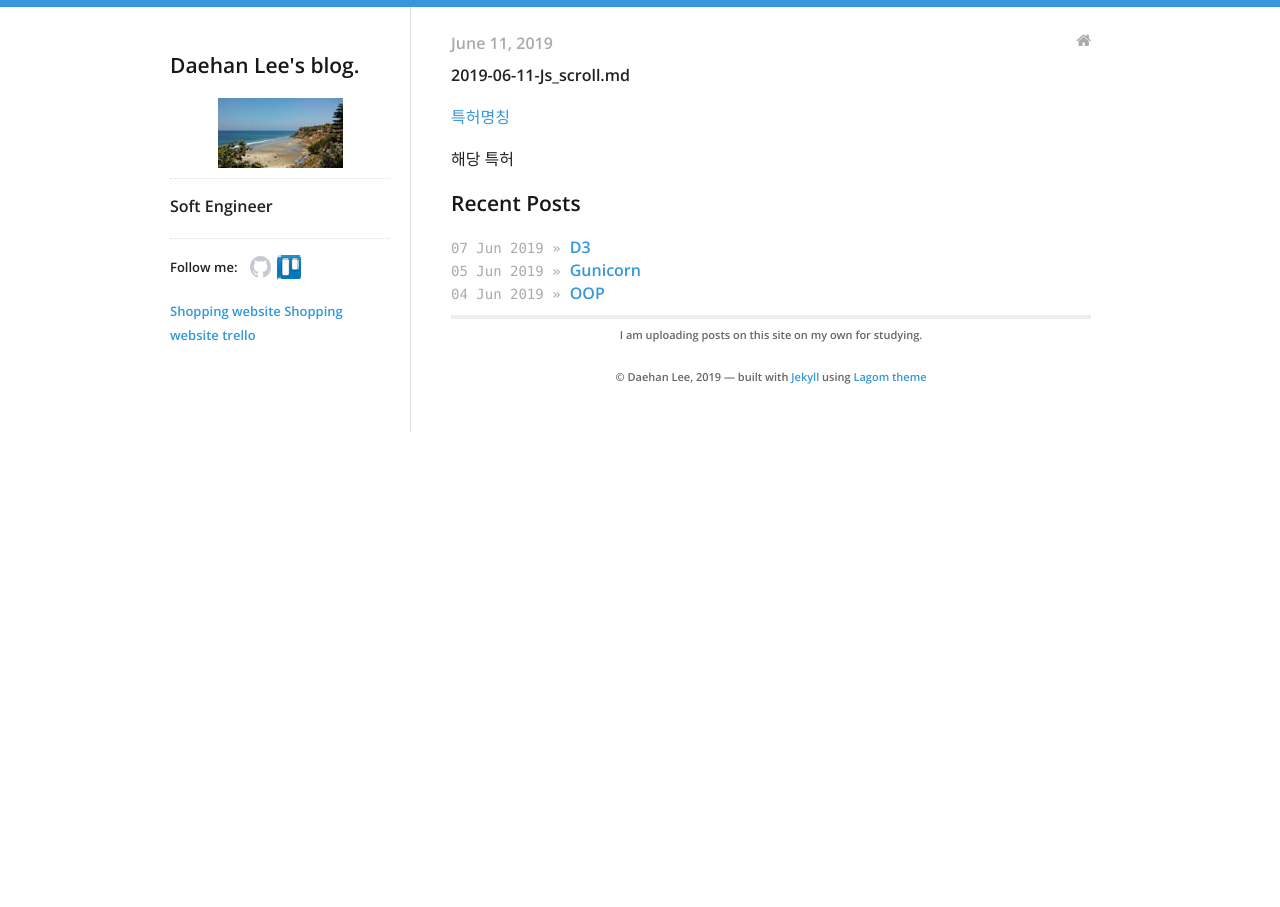
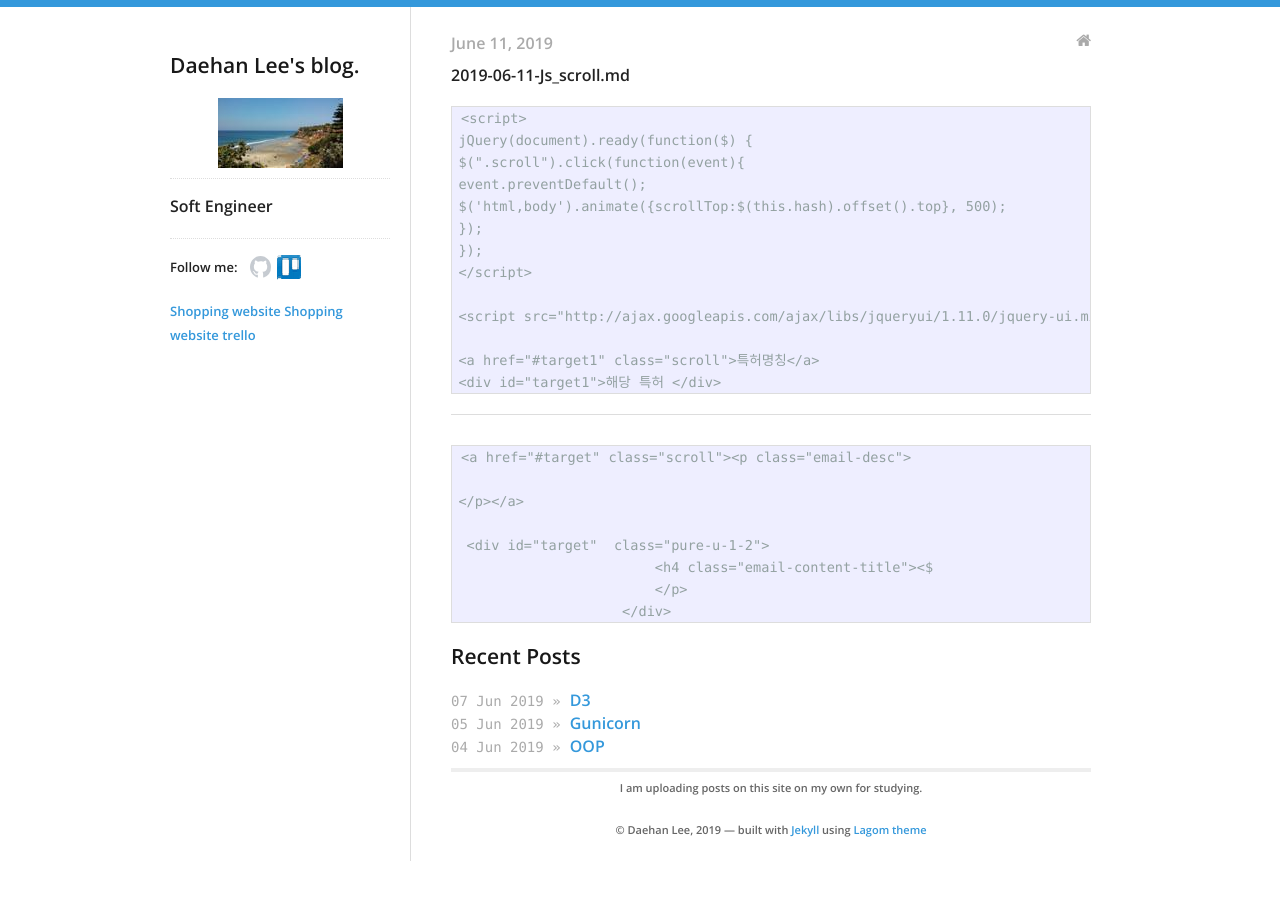
Before and after one commit to daehan0226/Study, a Jekyll site: the page built from _posts/2019-06-11-Js_scroll.md, in a window 1280 px wide. Built offline with Jekyll 4.4.1, drawn with Linux system fonts in a browser that asks for light colours; nearby versions of some CDN libraries.

Commit message:
Update 2019-06-11-Js_scroll.md

```diff
--- a/_posts/2019-06-11-Js_scroll.md
+++ b/_posts/2019-06-11-Js_scroll.md
@@ -7,16 +7,29 @@ categories:
 2019-06-11-Js_scroll.md
 
 
-<script>
-jQuery(document).ready(function($) {
-$(".scroll").click(function(event){
-event.preventDefault();
-$('html,body').animate({scrollTop:$(this.hash).offset().top}, 500);
-});
-});
-</script>
+    <script>
+    jQuery(document).ready(function($) {
+    $(".scroll").click(function(event){
+    event.preventDefault();
+    $('html,body').animate({scrollTop:$(this.hash).offset().top}, 500);
+    });
+    });
+    </script>
 
-<script src="http://ajax.googleapis.com/ajax/libs/jqueryui/1.11.0/jquery-ui.min.js"></script>
+    <script src="http://ajax.googleapis.com/ajax/libs/jqueryui/1.11.0/jquery-ui.min.js"></script>
 
-<a href="#target1" class="scroll">특허명칭</a>
-<div id="target1">해당 특허 </div>
+    <a href="#target1" class="scroll">특허명칭</a>
+    <div id="target1">해당 특허 </div>
+
+- - -
+
+    <a href="#target{{i}}" class="scroll"><p class="email-desc">
+                        {{ data[i]['_source']['발명의 명칭'] }}
+    </p></a>
+
+     <div id="target{{i}}"  class="pure-u-1-2">
+                            <h4 class="email-content-title">{{ data[i]['_source']['$
+                            <p class="email-content-subtitle">
+                                출원번호 : <a>{{ data[i]['_source']['출원번호'] }}<$
+                            </p>
+                        </div>
```
